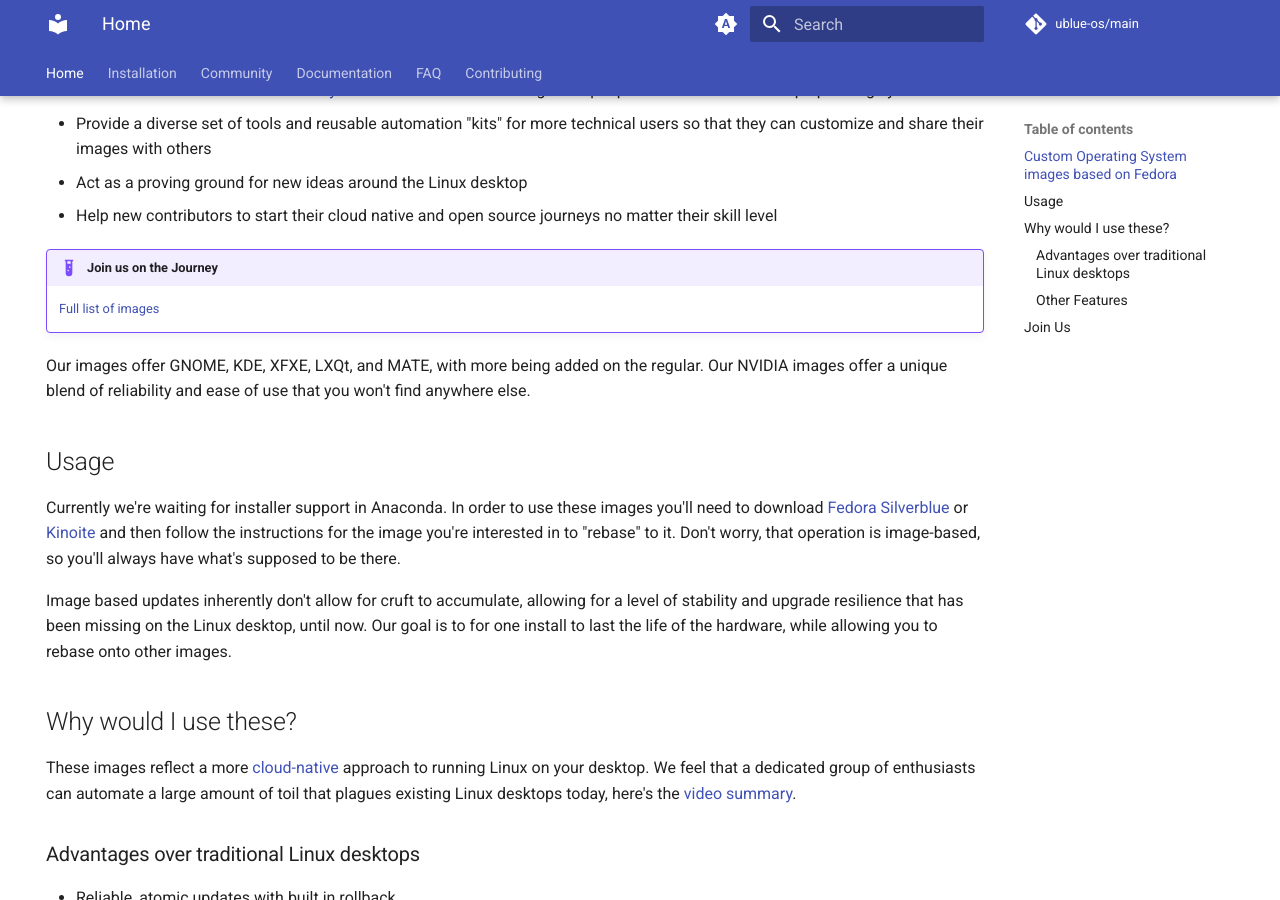
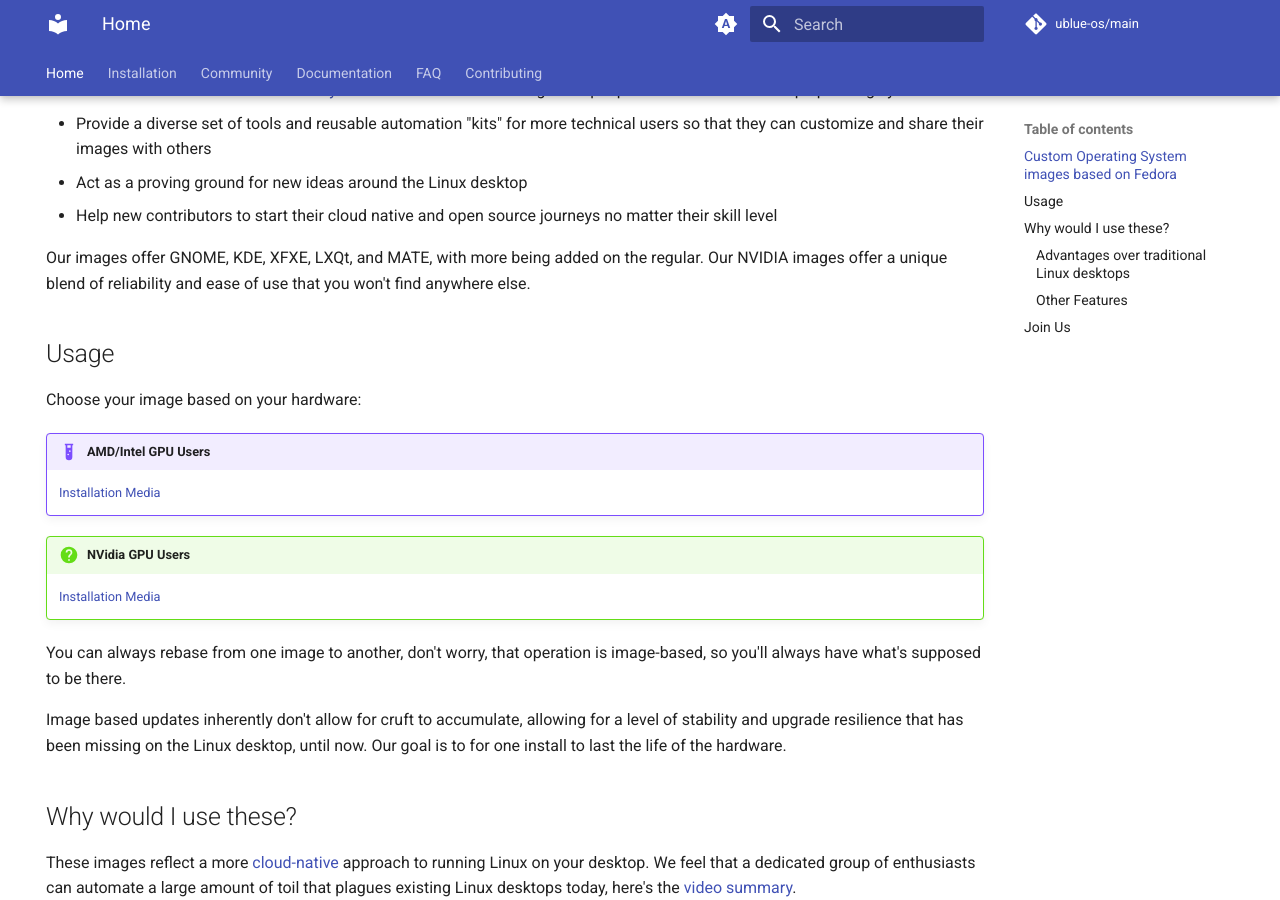
Before and after one commit to ublue-os/website, an MkDocs documentation site: the page built from docs/index.md, in a window 1280 px wide and 900 px high, scrolled down 336 px. Built offline with MkDocs 1.6.1 and Material for MkDocs 9.7.7, drawn with Linux system fonts in a browser that asks for light colours; comment, search, counter and statistics services are not loaded.

Commit message:
docs: Add link to ISO images

```diff
--- a/docs/index.md
+++ b/docs/index.md
@@ -14,19 +14,24 @@ This project's purpose is to:
 - Act as a proving ground for new ideas around the Linux desktop
 - Help new contributors to start their cloud native and open source journeys no matter their skill level
 
-!!! example "Join us on the Journey"
-
-    [Full list of images](https://ublue.it/images)
-
 Our images offer GNOME, KDE, XFXE, LXQt, and MATE, with more being added on the regular. Our NVIDIA images offer a unique blend of reliability and ease of use that you won't find anywhere else.
 
 ## Usage
 
-Currently we're waiting for installer support in Anaconda. In order to use these images you'll need to download [Fedora Silverblue](https://silverblue.fedoraproject.org/download) or [Kinoite](https://kinoite.fedoraproject.org/) and then follow the instructions for the image you're interested in to "rebase" to it.
-Don't worry, that operation is image-based, so you'll always have what's supposed to be there.
+Choose your image based on your hardware:
+
+!!! example "AMD/Intel GPU Users"
+
+    [Installation Media](https://github.com/ublue-os/main/releases)
+
+!!! question "NVidia GPU Users"
+
+    [Installation Media](https://github.com/ublue-os/nvidia/releases)
+
+You can always rebase from one image to another, don't worry, that operation is image-based, so you'll always have what's supposed to be there.
 
 Image based updates inherently don't allow for cruft to accumulate, allowing for a level of stability and upgrade resilience that has been missing on the Linux desktop, until now.
-Our goal is to for one install to last the life of the hardware, while allowing you to rebase onto other images.
+Our goal is to for one install to last the life of the hardware.
 
 ## Why would I use these?
 
```
